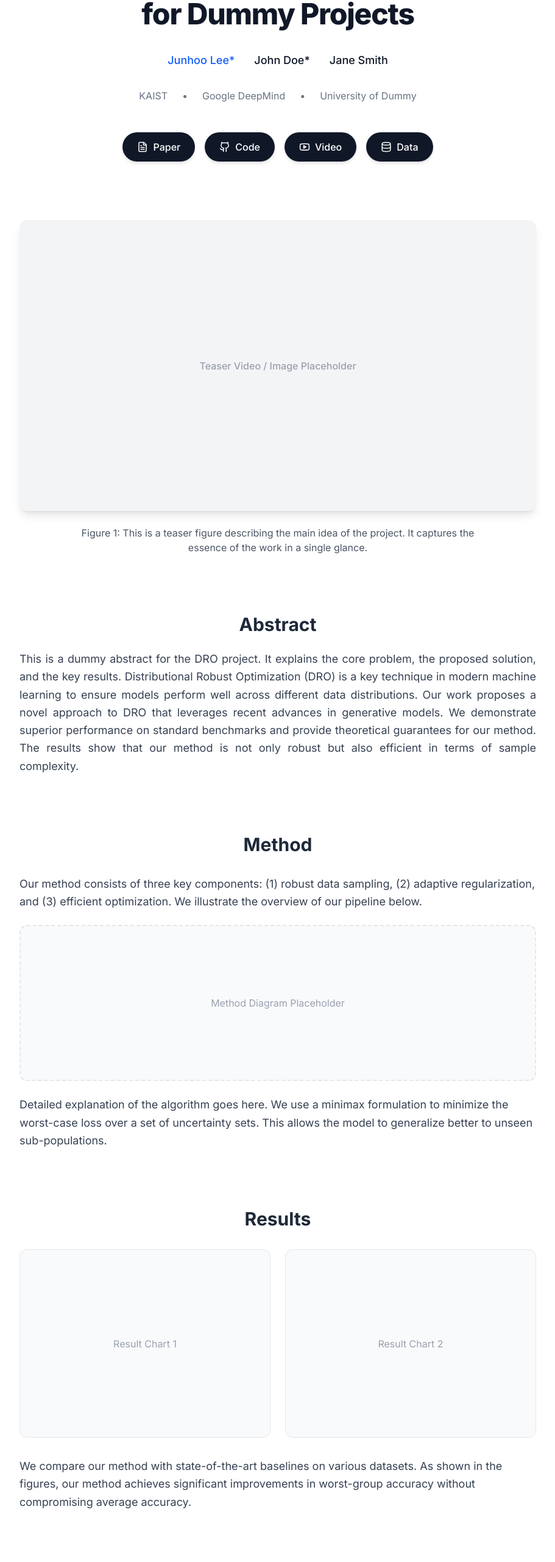
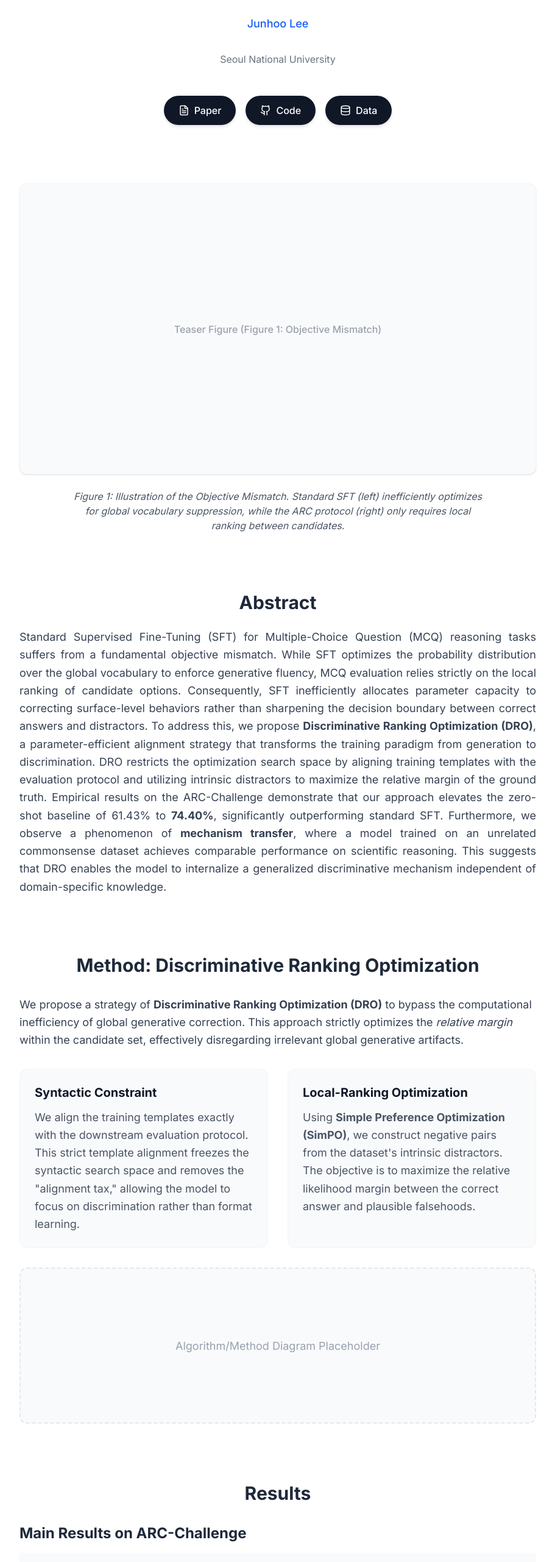
Before and after one commit to JunHoo-Lee/my-homepage, a Next.js app: page /DRO in a window 1280 px wide. Shown: the part 207-2769 px from the top of the page at 61% size, without its empty margins (184-1095 px from the left). Built offline with nearby package versions, Linux system fonts and the light colour scheme.

Commit message:
feat(dro): update project page with real paper content

```diff
--- a/app/DRO/page.tsx
+++ b/app/DRO/page.tsx
@@ -15,11 +15,11 @@ export default function DROPage() {
         setTimeout(() => setCopied(false), 2000);
     };
 
-    const bibtex = `@article{dro2026project,
-  title={DRO: Distributional Robust Optimization for Dummy Projects},
-  author={Lee, Junhoo and Doe, John},
-  journal={Journal of Dummy Projects},
-  year={2026}
+    const bibtex = `@article{dro2025neurips,
+  title={Discriminative Ranking Optimization is all you need in Multiple-Choice Question Answering},
+  author={Lee, Junhoo},
+  journal={NeurIPS 2025},
+  year={2025}
 }`;
 
     return (
@@ -29,88 +29,141 @@ export default function DROPage() {
                 {/* Header Section */}
                 <header className="text-center space-y-8">
                     <h1 className="text-4xl sm:text-5xl font-extrabold tracking-tight text-gray-900 !leading-tight">
-                        DRO: Distributional Robust Optimization <br className="hidden sm:block" /> for Dummy Projects
+                        Discriminative Ranking Optimization <br className="hidden sm:block" /> is all you need in Multiple-Choice QA
                     </h1>
 
                     <div className="flex flex-wrap justify-center gap-x-8 gap-y-4 text-lg">
-                        <span className="font-medium text-blue-600">Junhoo Lee*</span>
-                        <span className="font-medium">John Doe*</span>
-                        <span className="font-medium">Jane Smith</span>
+                        <span className="font-medium text-blue-600">Junhoo Lee</span>
                     </div>
 
                     <div className="flex flex-wrap justify-center gap-x-6 gap-y-2 text-gray-500">
-                        <span>KAIST</span>
-                        <span>•</span>
-                        <span>Google DeepMind</span>
-                        <span>•</span>
-                        <span>University of Dummy</span>
+                        <span>Seoul National University</span>
                     </div>
 
                     <div className="flex flex-wrap justify-center gap-4 pt-4">
                         <ActionButton href="#" icon={<FileText size={18} />} text="Paper" />
                         <ActionButton href="#" icon={<Github size={18} />} text="Code" />
-                        <ActionButton href="#" icon={<Youtube size={18} />} text="Video" />
+                        {/* <ActionButton href="#" icon={<Youtube size={18} />} text="Video" /> */}
                         <ActionButton href="#" icon={<Database size={18} />} text="Data" />
                     </div>
                 </header>
 
                 {/* Teaser Section */}
                 <section className="space-y-6">
-                    <div className="relative w-full aspect-video bg-gray-100 rounded-xl overflow-hidden shadow-lg border border-gray-100 flex items-center justify-center">
-                        {/* Placeholder for Video/Image */}
-                        <p className="text-gray-400 font-medium">Teaser Video / Image Placeholder</p>
+                    <div className="relative w-full aspect-video bg-gray-50 rounded-xl overflow-hidden shadow-sm border border-gray-100 flex items-center justify-center">
+                        <p className="text-gray-400 font-medium">Teaser Figure (Figure 1: Objective Mismatch)</p>
                     </div>
-                    <p className="text-gray-600 text-center max-w-2xl mx-auto">
-                        Figure 1: This is a teaser figure describing the main idea of the project. It captures the essence of the work in a single glance.
+                    <p className="text-gray-600 text-center max-w-2xl mx-auto italic">
+                        Figure 1: Illustration of the Objective Mismatch. Standard SFT (left) inefficiently optimizes for global vocabulary suppression, while the ARC protocol (right) only requires local ranking between candidates.
                     </p>
                 </section>
-
 
                 {/* Abstract Section */}
                 <section className="space-y-6">
                     <h2 className="text-3xl font-bold text-center text-gray-800">Abstract</h2>
                     <p className="text-lg leading-relaxed text-gray-700 text-justify">
-                        This is a dummy abstract for the DRO project. It explains the core problem, the proposed solution, and the key results.
-                        Distributional Robust Optimization (DRO) is a key technique in modern machine learning to ensure models perform well across different data distributions.
-                        Our work proposes a novel approach to DRO that leverages recent advances in generative models.
-                        We demonstrate superior performance on standard benchmarks and provide theoretical guarantees for our method.
-                        The results show that our method is not only robust but also efficient in terms of sample complexity.
+                        Standard Supervised Fine-Tuning (SFT) for Multiple-Choice Question (MCQ) reasoning tasks suffers from a fundamental objective mismatch. While SFT optimizes the probability distribution over the global vocabulary to enforce generative fluency, MCQ evaluation relies strictly on the local ranking of candidate options. Consequently, SFT inefficiently allocates parameter capacity to correcting surface-level behaviors rather than sharpening the decision boundary between correct answers and distractors. To address this, we propose <strong>Discriminative Ranking Optimization (DRO)</strong>, a parameter-efficient alignment strategy that transforms the training paradigm from generation to discrimination. DRO restricts the optimization search space by aligning training templates with the evaluation protocol and utilizing intrinsic distractors to maximize the relative margin of the ground truth. Empirical results on the ARC-Challenge demonstrate that our approach elevates the zero-shot baseline of 61.43% to <strong>74.40%</strong>, significantly outperforming standard SFT. Furthermore, we observe a phenomenon of <strong>mechanism transfer</strong>, where a model trained on an unrelated commonsense dataset achieves comparable performance on scientific reasoning. This suggests that DRO enables the model to internalize a generalized discriminative mechanism independent of domain-specific knowledge.
                     </p>
                 </section>
 
                 {/* Method Section */}
                 <section className="space-y-8">
-                    <h2 className="text-3xl font-bold text-center text-gray-800">Method</h2>
-                    <div className="space-y-6">
-                        <p className="text-lg leading-relaxed text-gray-700">
-                            Our method consists of three key components: (1) robust data sampling, (2) adaptive regularization, and (3) efficient optimization.
-                            We illustrate the overview of our pipeline below.
+                    <h2 className="text-3xl font-bold text-center text-gray-800">Method: Discriminative Ranking Optimization</h2>
+                    <div className="space-y-6 text-lg leading-relaxed text-gray-700">
+                        <p>
+                            We propose a strategy of <strong>Discriminative Ranking Optimization (DRO)</strong> to bypass the computational inefficiency of global generative correction. This approach strictly optimizes the <em>relative margin</em> within the candidate set, effectively disregarding irrelevant global generative artifacts.
                         </p>
+                        <div className="grid md:grid-cols-2 gap-8 my-8">
+                            <div className="bg-gray-50 p-6 rounded-xl border border-gray-100">
+                                <h3 className="text-xl font-bold text-gray-900 mb-3">Syntactic Constraint</h3>
+                                <p className="text-gray-600">
+                                    We align the training templates exactly with the downstream evaluation protocol. This strict template alignment freezes the syntactic search space and removes the "alignment tax," allowing the model to focus on discrimination rather than format learning.
+                                </p>
+                            </div>
+                            <div className="bg-gray-50 p-6 rounded-xl border border-gray-100">
+                                <h3 className="text-xl font-bold text-gray-900 mb-3">Local-Ranking Optimization</h3>
+                                <p className="text-gray-600">
+                                    Using <strong>Simple Preference Optimization (SimPO)</strong>, we construct negative pairs from the dataset's intrinsic distractors. The objective is to maximize the relative likelihood margin between the correct answer and plausible falsehoods.
+                                </p>
+                            </div>
+                        </div>
                         <div className="w-full h-64 bg-gray-50 rounded-xl border-2 border-dashed border-gray-200 flex items-center justify-center">
-                            <span className="text-gray-400">Method Diagram Placeholder</span>
+                            <span className="text-gray-400">Algorithm/Method Diagram Placeholder</span>
                         </div>
-                        <p className="text-lg leading-relaxed text-gray-700">
-                            Detailed explanation of the algorithm goes here. We use a minimax formulation to minimize the worst-case loss over a set of uncertainty sets.
-                            This allows the model to generalize better to unseen sub-populations.
-                        </p>
                     </div>
                 </section>
 
                 {/* Results Section */}
                 <section className="space-y-8">
                     <h2 className="text-3xl font-bold text-center text-gray-800">Results</h2>
-                    <div className="grid grid-cols-1 sm:grid-cols-2 gap-6">
-                        <div className="aspect-[4/3] bg-gray-50 rounded-xl border border-gray-200 flex items-center justify-center">
-                            <span className="text-gray-400">Result Chart 1</span>
+
+                    <div className="space-y-12">
+                        {/* Main Results Table */}
+                        <div className="space-y-4">
+                            <h3 className="text-2xl font-bold text-gray-800">Main Results on ARC-Challenge</h3>
+                            <div className="overflow-x-auto">
+                                <table className="w-full text-left text-gray-700">
+                                    <thead className="bg-gray-50 text-gray-900 font-semibold border-b border-gray-200">
+                                        <tr>
+                                            <th className="py-3 px-4">Method</th>
+                                            <th className="py-3 px-4">Training Data</th>
+                                            <th className="py-3 px-4">Acc (Norm)</th>
+                                            <th className="py-3 px-4">Δ Gain</th>
+                                        </tr>
+                                    </thead>
+                                    <tbody className="divide-y divide-gray-100">
+                                        <tr>
+                                            <td className="py-3 px-4">Base Model (Zero-shot)</td>
+                                            <td className="py-3 px-4">None</td>
+                                            <td className="py-3 px-4">61.43%</td>
+                                            <td className="py-3 px-4 text-gray-400">-</td>
+                                        </tr>
+                                        <tr>
+                                            <td className="py-3 px-4">Baseline (SFT)</td>
+                                            <td className="py-3 px-4">ARC-Challenge</td>
+                                            <td className="py-3 px-4">64.85%</td>
+                                            <td className="py-3 px-4 text-green-600 font-medium">+3.42</td>
+                                        </tr>
+                                        <tr className="bg-blue-50/50">
+                                            <td className="py-3 px-4 font-bold text-blue-900">Ours (DRO)</td>
+                                            <td className="py-3 px-4 font-medium text-blue-900">ARC-Challenge</td>
+                                            <td className="py-3 px-4 font-bold text-blue-900">74.40%</td>
+                                            <td className="py-3 px-4 text-green-600 font-bold">+12.97</td>
+                                        </tr>
+                                    </tbody>
+                                </table>
+                            </div>
                         </div>
-                        <div className="aspect-[4/3] bg-gray-50 rounded-xl border border-gray-200 flex items-center justify-center">
-                            <span className="text-gray-400">Result Chart 2</span>
+
+                        {/* Generalization Table */}
+                        <div className="space-y-4">
+                            <h3 className="text-2xl font-bold text-gray-800">Zero-Shot Generalization (ARC → CQA)</h3>
+                            <p className="text-gray-600">Model trained ONLY on ARC-Challenge, evaluated on CommonsenseQA.</p>
+                            <div className="overflow-x-auto">
+                                <table className="w-full text-left text-gray-700">
+                                    <thead className="bg-gray-50 text-gray-900 font-semibold border-b border-gray-200">
+                                        <tr>
+                                            <th className="py-3 px-4">Method</th>
+                                            <th className="py-3 px-4">Training Data</th>
+                                            <th className="py-3 px-4">CommonsenseQA Score</th>
+                                        </tr>
+                                    </thead>
+                                    <tbody className="divide-y divide-gray-100">
+                                        <tr>
+                                            <td className="py-3 px-4">Base Model (Zero-shot)</td>
+                                            <td className="py-3 px-4">None</td>
+                                            <td className="py-3 px-4">59.30%</td>
+                                        </tr>
+                                        <tr className="bg-blue-50/50">
+                                            <td className="py-3 px-4 font-bold text-blue-900">Ours (DRO)</td>
+                                            <td className="py-3 px-4 font-medium text-blue-900">ARC-Challenge (Only)</td>
+                                            <td className="py-3 px-4 font-bold text-blue-900">73.46%</td>
+                                        </tr>
+                                    </tbody>
+                                </table>
+                            </div>
                         </div>
                     </div>
-                    <p className="text-lg leading-relaxed text-gray-700">
-                        We compare our method with state-of-the-art baselines on various datasets.
-                        As shown in the figures, our method achieves significant improvements in worst-group accuracy without compromising average accuracy.
-                    </p>
                 </section>
 
                 {/* BibTeX Section */}
@@ -132,7 +185,7 @@ export default function DROPage() {
 
                 {/* Footer */}
                 <footer className="pt-12 pb-8 text-center text-gray-400 text-sm">
-                    <p>© 2026 Junhoo Lee. This page is adapted from the <a href="https://github.com/eliahuhorwitz/Academic-project-page-template" target="_blank" className="hover:text-gray-600 underline">Academic Project Page Template</a>.</p>
+                    <p>© 2025 Junhoo Lee. This page is adapted from the <a href="https://github.com/eliahuhorwitz/Academic-project-page-template" target="_blank" className="hover:text-gray-600 underline">Academic Project Page Template</a>.</p>
                 </footer>
 
             </div>
```
